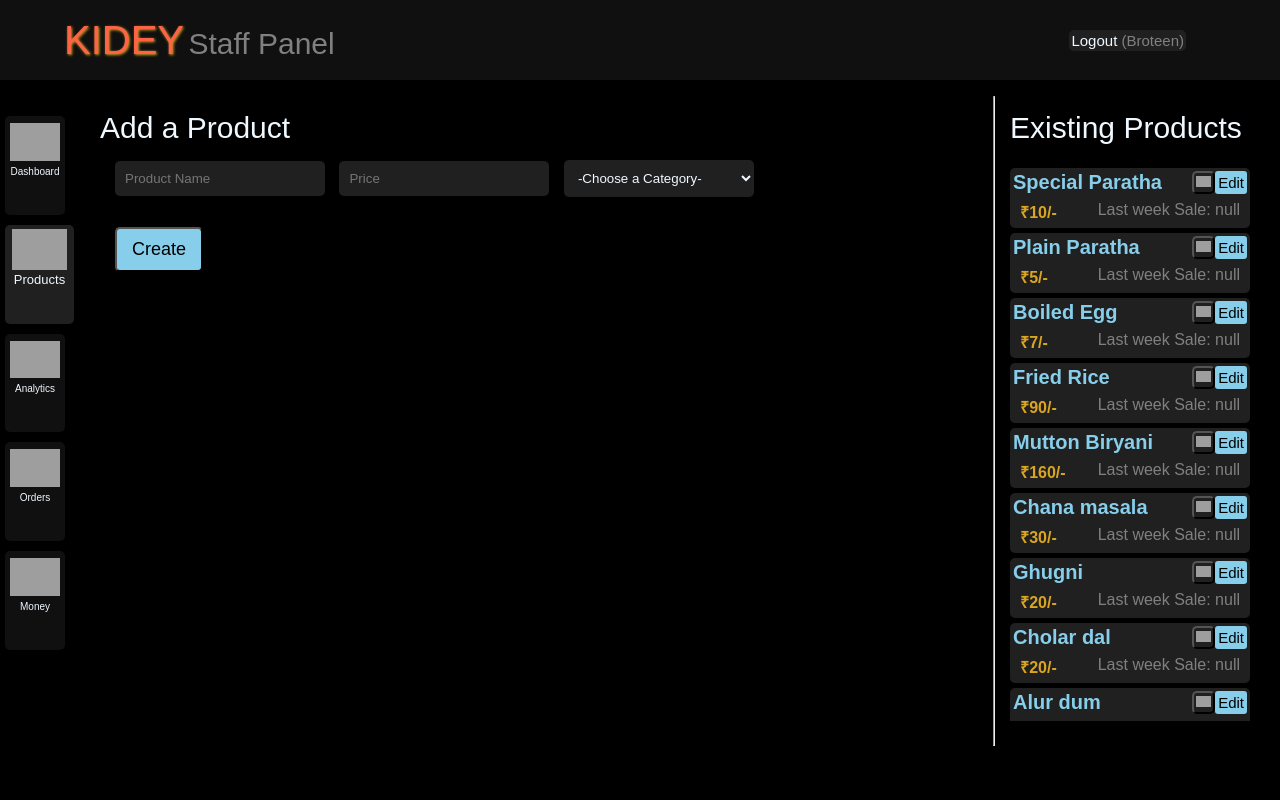
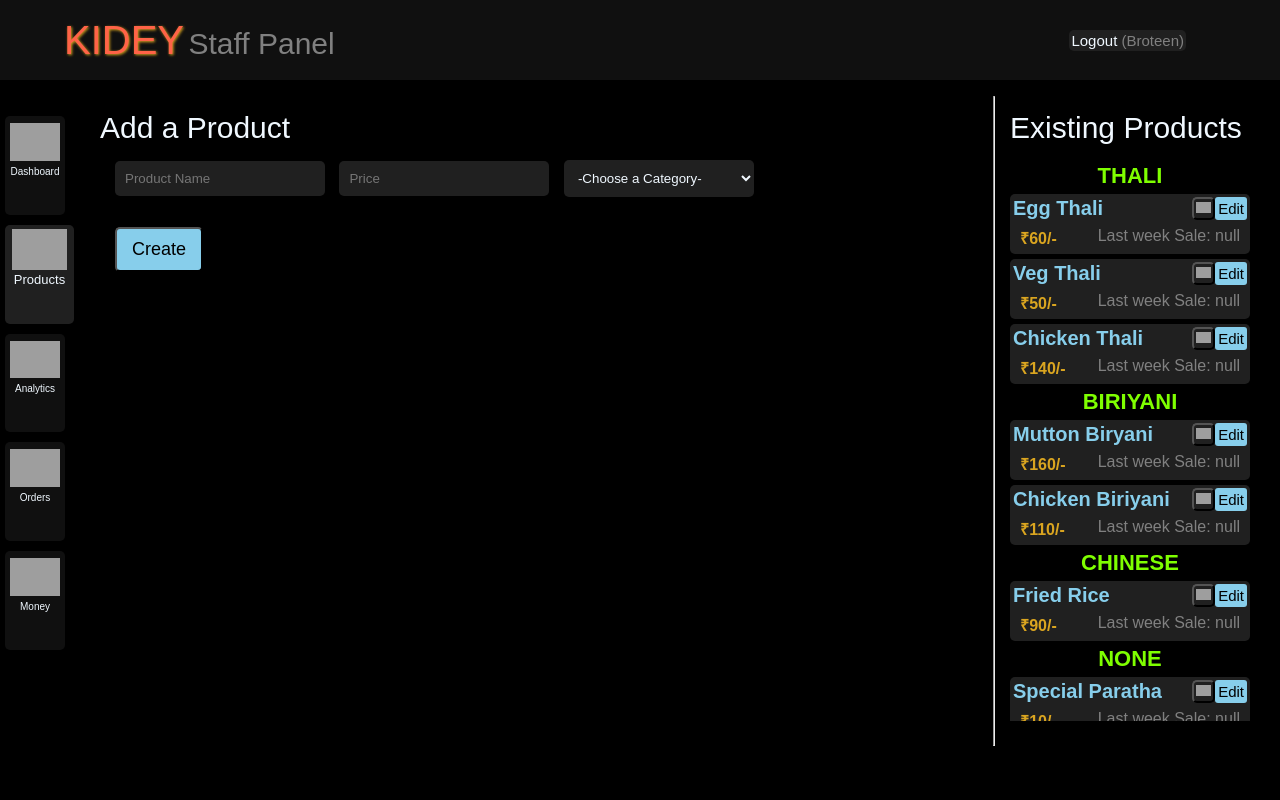
Before and after one commit to B6Infinity/kidey_DEV, a Django app: page /staff/products in a window 1280 px wide. Run offline with Django 3.2, Linux system fonts and the light colour scheme; a user stored in the database is signed in; data comes from the database, SQL or seed files in the repository; both versions use the stored data as it was after the commit; some libraries are stand-ins or nearby versions; grey boxes are pictures that could not be loaded.

Commit message:
category ui frontend

```diff
--- a/staff/views.py
+++ b/staff/views.py
@@ -44,6 +44,13 @@ def products(request):
     existing_products = Product.objects.all()[::-1]
     DATA["EXISTING_PRODUCTS"] = existing_products
 
+
+    categories = []
+    for product in existing_products:
+        if product.category not in categories:
+            categories.append(product.category)
+
+    DATA["CATEGORIES"] = categories[::-1]
 
     return render(request, 'staff/products.html', DATA)
 
--- a/static/style.css
+++ b/static/style.css
@@ -399,7 +399,12 @@ button {
     margin: 5px 0px;
     margin-right: 3px;
 }
-
+.category-head{
+    font-weight: 900;
+    font-size: 22px;
+    color: chartreuse;
+    text-align: center;
+}
 /* For Phones */
 
 @media only screen and (max-device-width: 640px) {
--- a/templates/staff/products.html
+++ b/templates/staff/products.html
@@ -47,7 +47,11 @@
 
         <div id="existing-products-container" style="height: 90%; overflow-y:auto;">
 
-            {% for product in EXISTING_PRODUCTS %}
+            {% for category in CATEGORIES %}
+            <div class="category-head">
+                {{category|upper}}
+            </div>
+                {% for product in EXISTING_PRODUCTS %}{% if product.category == category %}
                 <div class="existing-product">
                     <div style="display: flex;">
                         <div id="{{product.id}}-name" class="fnt-small" style="flex-grow: 1;"><b
@@ -89,6 +93,8 @@
                         <span style="display: none;" id="{{product.id}}-category">{{product.category}}</span>
                     </div>
                 </div>
+                {% endif %}
+                {% endfor %}
             {% endfor %}
 
         </div>
```
Also changed, not shown: db.sqlite3. Lines whose indentation alone changed are shown as unchanged.
